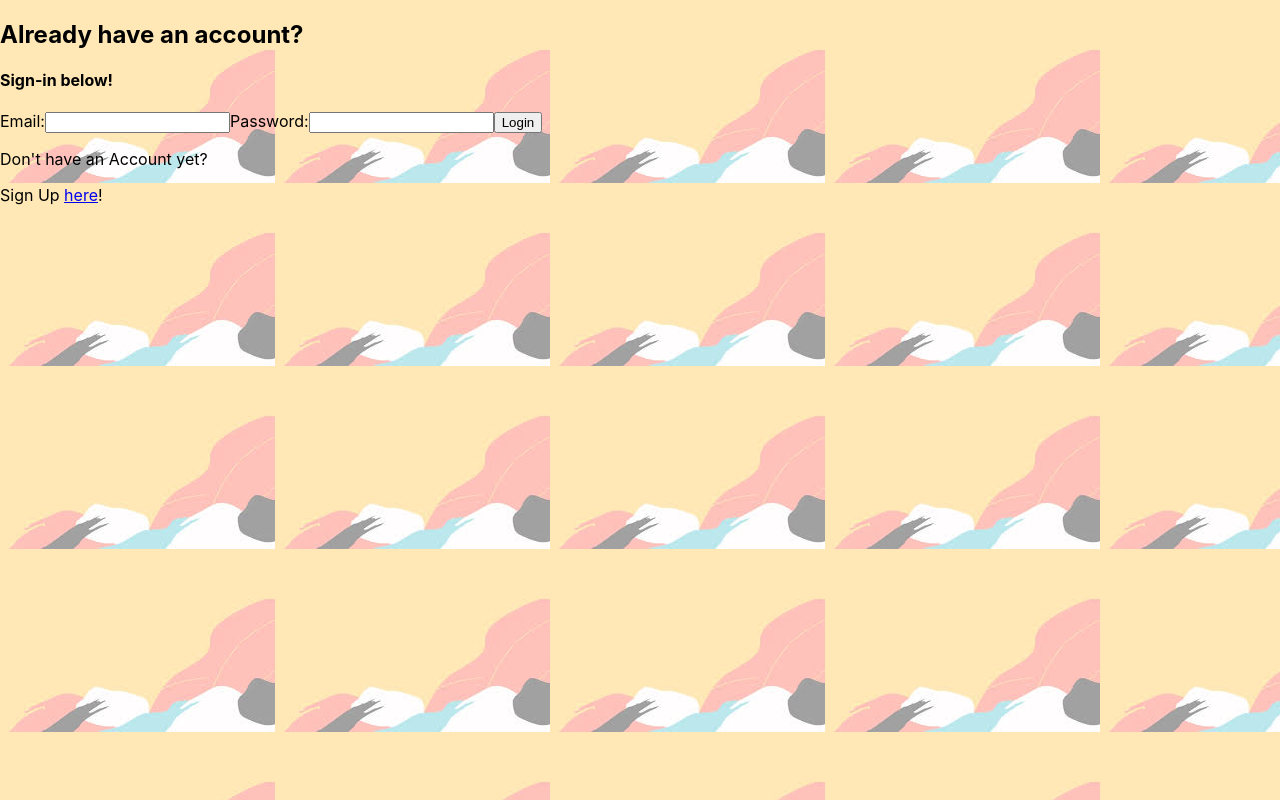
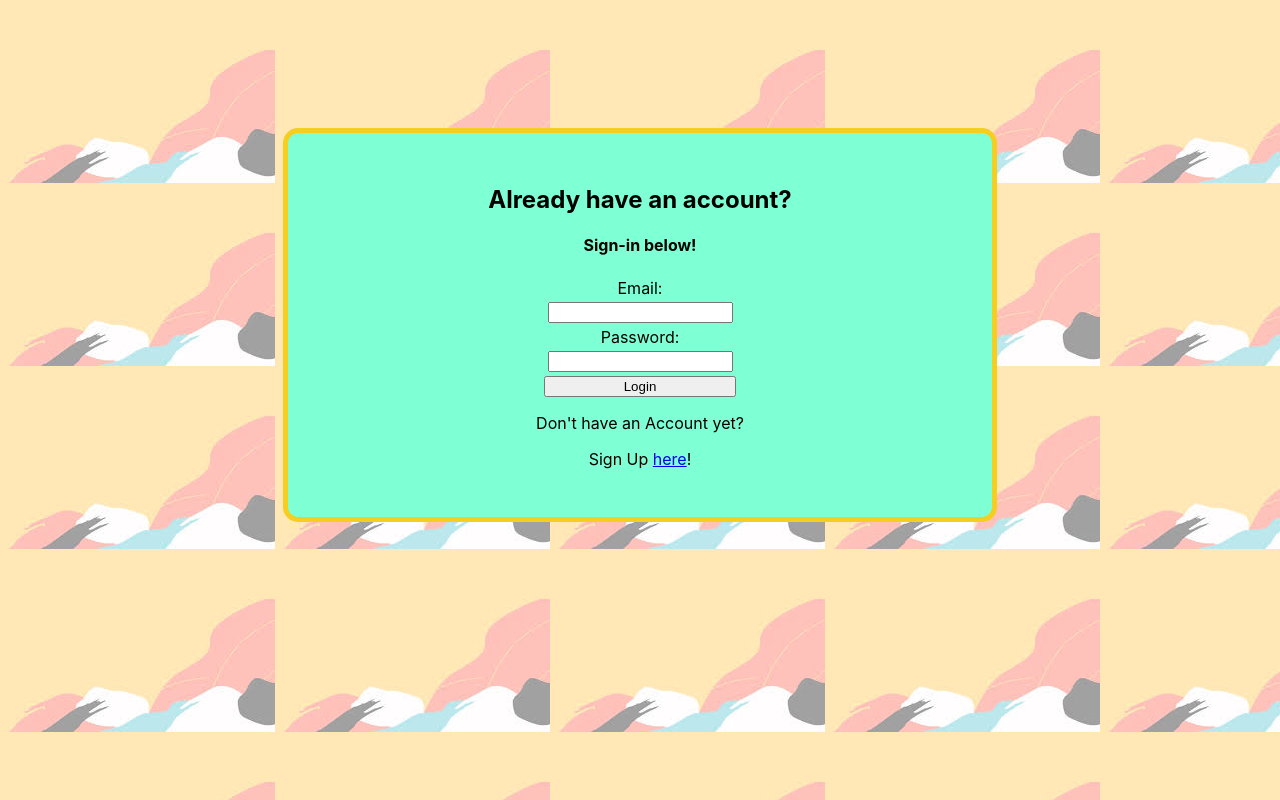
Before and after one commit to avvisingh/In-Sync, a React (Create React App) app in the folder client/: page /login in a window 1280 px wide. Built offline with nearby package versions, Linux system fonts and the light colour scheme.

Commit message:
Login page styled

```diff
--- a/client/src/Pages/Login.js
+++ b/client/src/Pages/Login.js
@@ -33,19 +33,22 @@ const Login = () => {
       });
   };
   return (
+    <div className="containing">
       <div className="login">
         <h2>Already have an account?</h2>
         <h4>Sign-in below!</h4>
         <form onSubmit={handleSubmit}>
-        <label>Email:</label>
+          <label className="email-label">Email:</label>
           <input
+            className="email-input"
             type="text"
             required
             value={email}
             onChange={(e) => setEmail(e.target.value)}
           />
-        <label>Password:</label>
+          <label className="password-label">Password:</label>
           <input
+            className="password-input"
             type="password"
             required
             value={password}
@@ -60,6 +63,7 @@ const Login = () => {
           Sign Up <Link to="/newUser">here</Link>!
         </p>
       </div>
+    </div>
   );
 };
 
--- a/client/src/Styles/Login.css
+++ b/client/src/Styles/Login.css
@@ -0,0 +1,31 @@
+.containing {
+  margin-top: 10%;
+}
+
+.login {
+  padding: 2.5%;
+  margin: auto;
+  text-align: center;
+  background-color: aquamarine;
+  width: 50%;
+  border: 5px solid #f5ce20;
+  border-radius: 15px;
+}
+
+form {
+  width: 30%;
+  margin: auto;
+  display: flex;
+  flex-direction: column;
+}
+
+.email-label,
+.email-input,
+.password-label,
+.password-input {
+  margin: 1% auto;
+}
+
+button {
+  margin-top: 1%;
+}
```
Also changed, not shown: 1 other file (tests, documents, lock files or other folders). Lines whose indentation alone changed are shown as unchanged.
